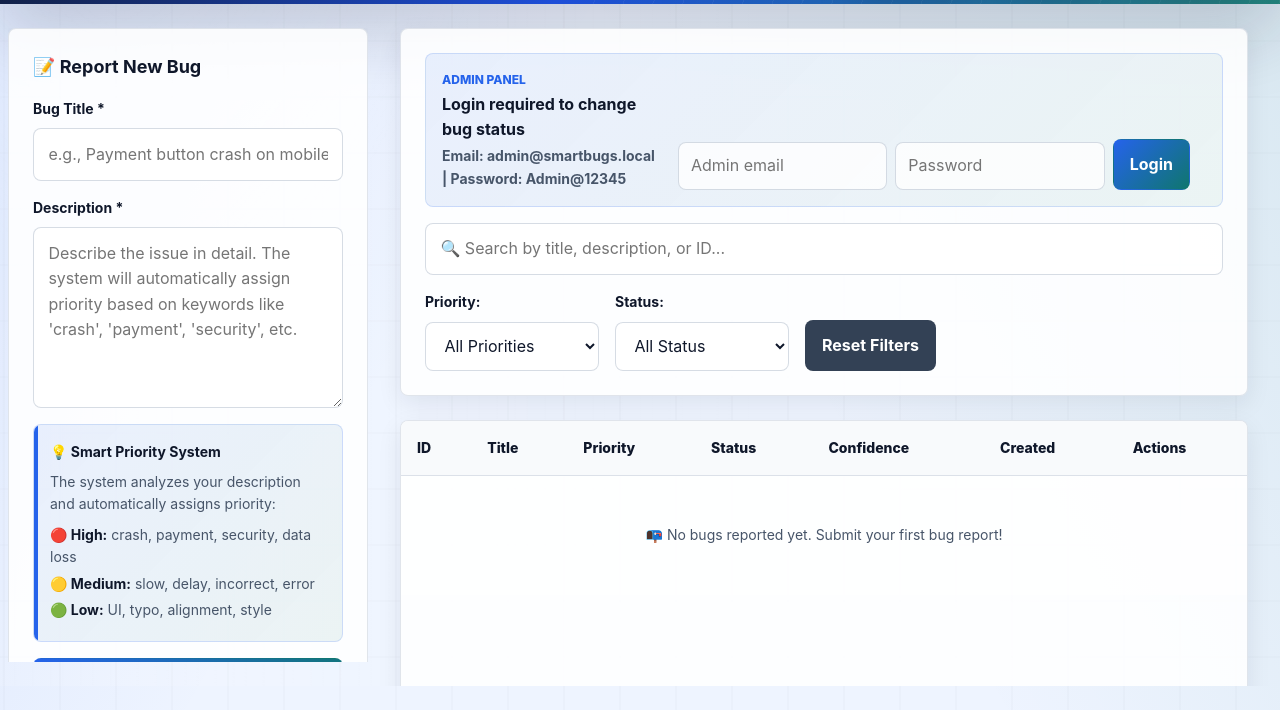
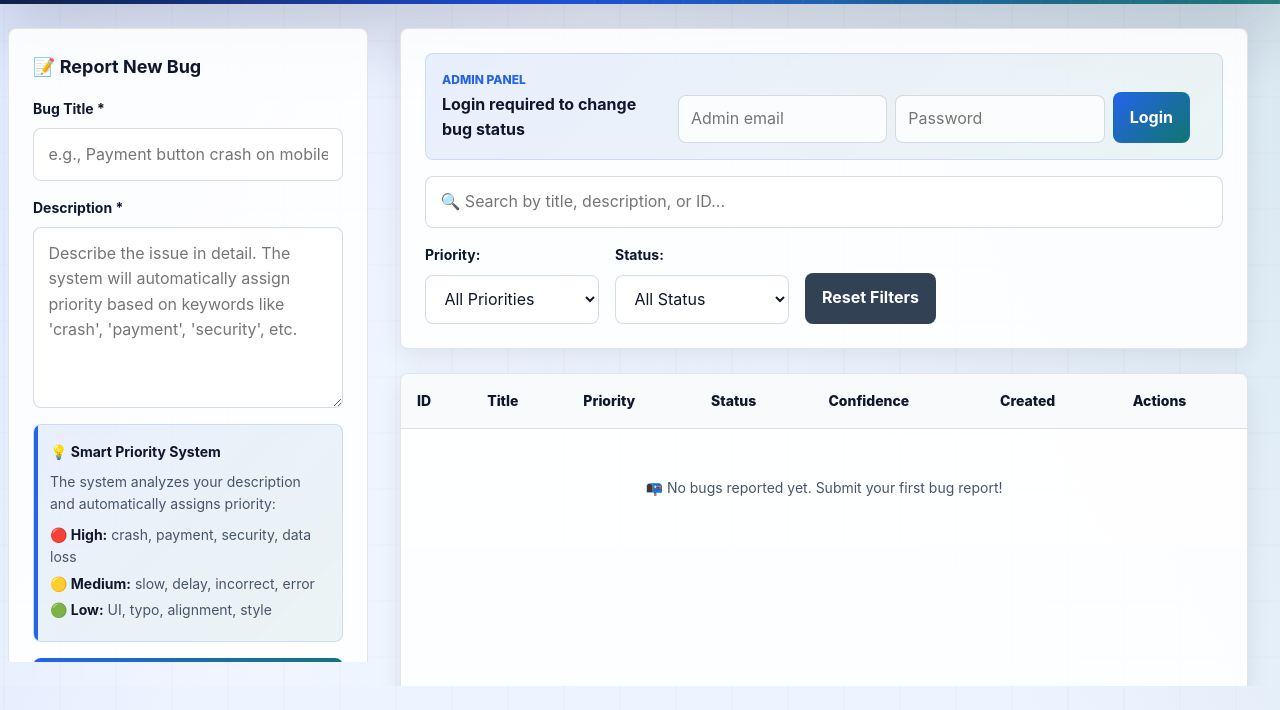
Before and after one commit to Chandrashekhar2004/smart-bug-tracker, a website: page public/index.html in a window 1280 px wide. Shown: the part 114-824 px from the top of the page. Drawn offline with Linux system fonts and the light colour scheme; no server answers.

Commit message:
added a new line to index.html

```diff
--- a/public/index.html
+++ b/public/index.html
@@ -79,7 +79,7 @@
                         <div class="admin-copy">
                             <span class="admin-kicker">Admin Panel</span>
                             <strong id="adminStatus">Login required to change bug status</strong>
-                            <span class="admin-help" id="adminHelp">Email: admin@smartbugs.local | Password: Admin@12345</span>
+                            <!-- <span class="admin-help" id="adminHelp">Email: admin@smartbugs.local | Password: Admin@12345</span> -->
                         </div>
 
                         <form id="adminForm" class="admin-form">
```
